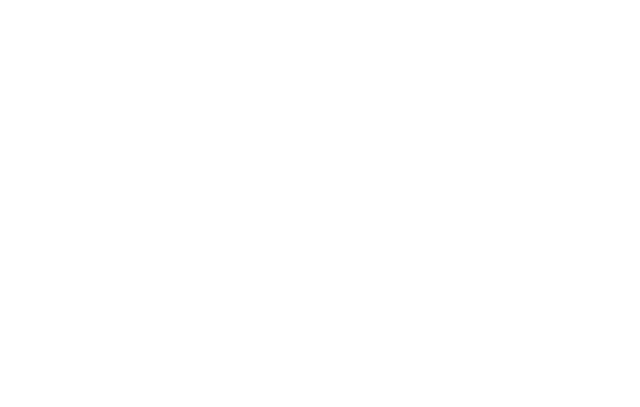
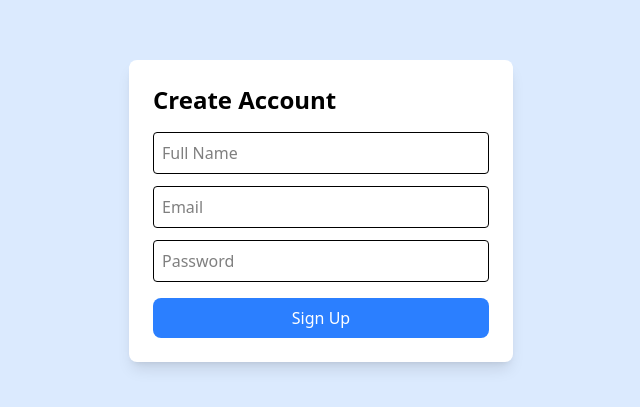
Before and after one commit to Gujjarmag/family-tree, a React (Vite) app: page /signup in a window 1280 px wide. Before the commit this address had no page. Shown: the part 189-596 px from the top of the page, without its empty margins (319-959 px from the left). Built offline with nearby package versions, Linux system fonts and the light colour scheme.

Commit message:
Added frontend signup functionality

```diff
--- a/src/App.jsx
+++ b/src/App.jsx
@@ -3,11 +3,13 @@ import Login from "./pages/Login.jsx";
 import Dashboard from "./pages/Dashboard.jsx";
 import FamilyTree from "./pages/FamilyTree.jsx";
 import ProtectedRoute from "./components/ProtectedRoute.jsx";
+import Signup from "./pages/Signup.jsx";
 
 function App() {
   return (
     <Routes>
       <Route path="/" element={<Login />} />
+      <Route path="/signup" element={<Signup />} />
       <Route
         path="/dashboard"
         element={
--- a/src/pages/Login.jsx
+++ b/src/pages/Login.jsx
@@ -66,6 +66,14 @@ export default function Login() {
           >
             Login
           </button>
+
+          {/* Sign up button */}
+          <p className="mt-4 text-center">
+            Don't have an account?{" "}
+            <a href="/signup" className="text-blue-500 hover:underline">
+              Sign Up
+            </a>
+          </p>
         </form>
       </div>
     </div>
--- /dev/null
+++ b/src/pages/Signup.jsx
@@ -0,0 +1,80 @@
+import { useState } from "react";
+import { useNavigate } from "react-router-dom";
+
+export default function Signup() {
+  const [name, setName] = useState("");
+  const [email, setEmail] = useState("");
+  const [password, setPassword] = useState("");
+  const [error, setError] = useState("");
+  const navigate = useNavigate();
+
+  const handleSubmit = async (e) => {
+    e.preventDefault();
+
+    try {
+      const res = await fetch("http://localhost:5000/api/auth/signup", {
+        method: "POST",
+        headers: { "Content-Type": "application/json" },
+        body: JSON.stringify({ name, email, password }),
+      });
+
+      const data = await res.json();
+      if (!res.ok) {
+        setError(data.message || "Signup failed");
+        return;
+      }
+
+      alert("Signup successful! Please log in.");
+      navigate("/"); // redirect to login
+    } catch (err) {
+      setError("Something went wrong. Please try again.");
+    }
+  };
+
+  return (
+    <div className="flex items-center justify-center min-h-screen bg-blue-100">
+      <form
+        onSubmit={handleSubmit}
+        className="bg-white p-6 rounded-lg shadow-lg w-96"
+      >
+        <h2 className="text-2xl font-bold mb-4">Create Account</h2>
+
+        {error && <p className="text-red-500 mb-2">{error}</p>}
+
+        <input
+          type="text"
+          placeholder="Full Name"
+          value={name}
+          onChange={(e) => setName(e.target.value)}
+          className="w-full p-2 mb-3 border rounded"
+          required
+        />
+
+        <input
+          type="email"
+          placeholder="Email"
+          value={email}
+          onChange={(e) => setEmail(e.target.value)}
+          className="w-full p-2 mb-3 border rounded"
+          required
+        />
+
+        <input
+          type="password"
+          placeholder="Password"
+          value={password}
+          onChange={(e) => setPassword(e.target.value)}
+          className="w-full p-2 mb-4 border rounded"
+          required
+        />
+
+        <button
+          type="submit"
+          className="bg-blue-500 text-white px-4 py-2 rounded-lg hover:bg-blue-600 transition w-full"
+        >
+          Sign Up
+        </button>
+      </form>
+    </div>
+  );
+}
```
